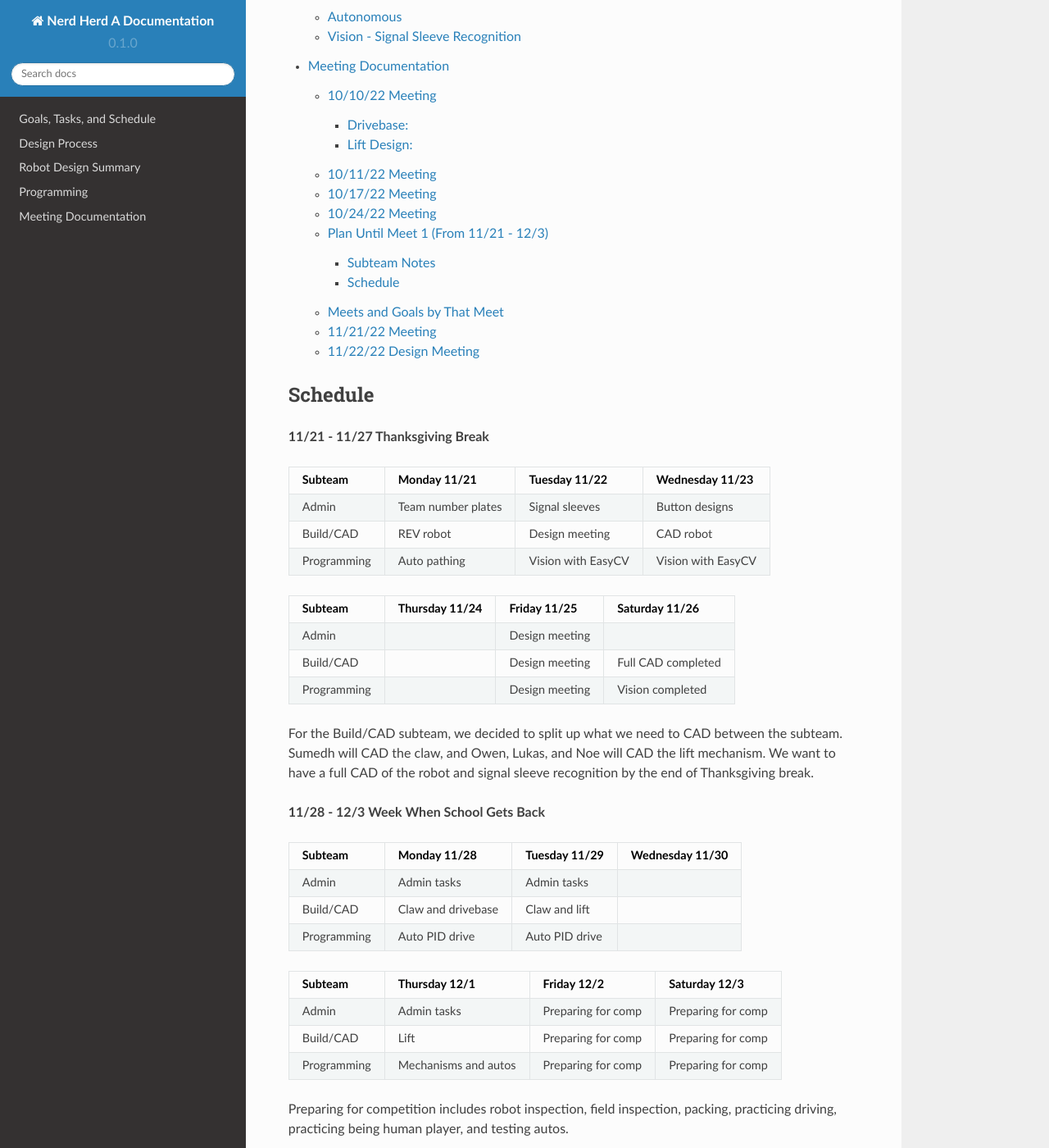
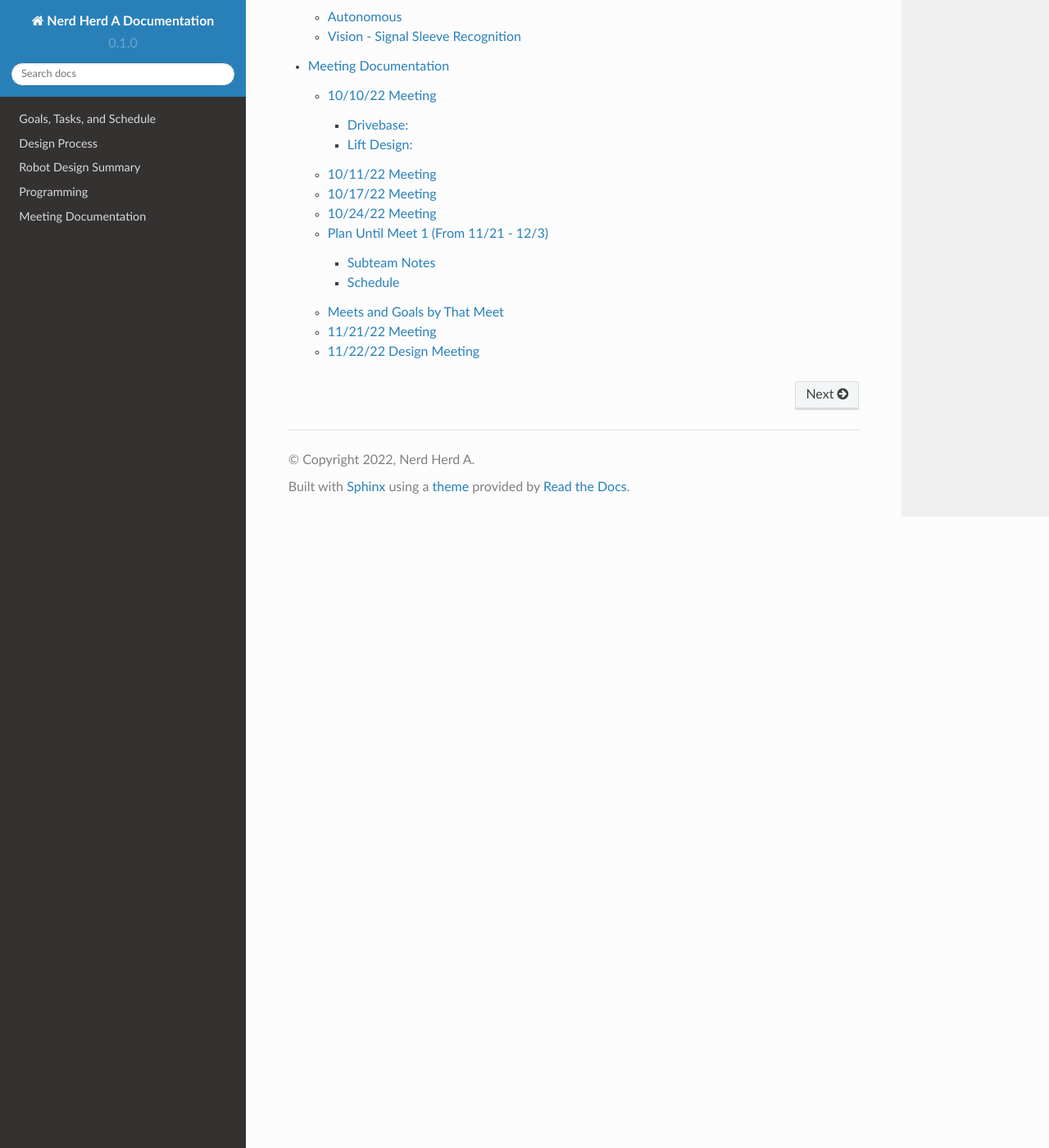
Before and after one commit to samanthac02/FTCDocumentation, a Sphinx documentation site: the page built from docs/source/index.rst, in a window 1280 px wide and 1400 px high, scrolled down 999 px. Shown: the whole window at 82% size. Built offline with Sphinx 7.4.7 and the Read the Docs theme 2.0.0, drawn with Linux system fonts in a browser that asks for light colours; some of the changed text lies outside the part shown.

Commit message:
Update index.rst

```diff
--- a/docs/source/index.rst
+++ b/docs/source/index.rst
@@ -11,95 +11,3 @@ Contents
    robotDesign
    programming
    meetingDocumentation
-
-Schedule
-#####
-
-**11/21 - 11/27 Thanksgiving Break**
-
-+-------------+---------------------+---------------------+---------------------+
-| Subteam     | Monday 11/21        | Tuesday 11/22       | Wednesday 11/23     |
-+=============+=====================+=====================+=====================+
-| Admin       | Team number plates  | Signal sleeves      | Button designs      |
-+-------------+---------------------+---------------------+---------------------+
-| Build/CAD   | REV robot           | Design meeting      | CAD robot           |
-+-------------+---------------------+---------------------+---------------------+
-| Programming | Auto pathing        | Vision with EasyCV  | Vision with EasyCV  |
-+-------------+---------------------+---------------------+---------------------+
-
-+-------------+---------------------+---------------------+---------------------+
-| Subteam     | Thursday 11/24      | Friday 11/25        | Saturday 11/26      |
-+=============+=====================+=====================+=====================+
-| Admin       |                     | Design meeting      |                     |
-+-------------+---------------------+---------------------+---------------------+
-| Build/CAD   |                     | Design meeting      | Full CAD completed  |
-+-------------+---------------------+---------------------+---------------------+
-| Programming |                     | Design meeting      | Vision completed    |
-+-------------+---------------------+---------------------+---------------------+
-
-For the Build/CAD subteam, we decided to split up what we need to CAD between the subteam. Sumedh will CAD the claw, and Owen, Lukas, and Noe will CAD the lift mechanism. We want to have a full CAD of the robot and signal sleeve recognition by the end of Thanksgiving break.
-
-**11/28 - 12/3 Week When School Gets Back**
-
-+-------------+----------------------+---------------------+---------------------+
-| Subteam     | Monday 11/28         | Tuesday 11/29       | Wednesday 11/30     |
-+=============+======================+=====================+=====================+
-| Admin       | Admin tasks          | Admin tasks         |                     |
-+-------------+----------------------+---------------------+---------------------+
-| Build/CAD   | Claw and drivebase   | Claw and lift       |                     |
-+-------------+----------------------+---------------------+---------------------+
-| Programming | Auto PID drive       | Auto PID drive      |                     |
-+-------------+----------------------+---------------------+---------------------+
-
-+-------------+----------------------+---------------------+---------------------+
-| Subteam     | Thursday 12/1        | Friday 12/2         | Saturday 12/3       |
-+=============+======================+=====================+=====================+
-| Admin       | Admin tasks          | Preparing for comp  | Preparing for comp  |
-+-------------+----------------------+---------------------+---------------------+
-| Build/CAD   | Lift                 | Preparing for comp  | Preparing for comp  |
-+-------------+----------------------+---------------------+---------------------+
-| Programming | Mechanisms and autos | Preparing for comp  | Preparing for comp  |
-+-------------+----------------------+---------------------+---------------------+
-
-Preparing for competition includes robot inspection, field inspection, packing, practicing driving, practicing being human player, and testing autos.
-
-Meets and Goals by That Meet
-#####
-
-**Meet 1: Sunday 12/4**
-
-* Autos (parking signal) + signal sleeve
-
-* Consistent terminal, ground, low junction scoring
-
-* Make beacon
-
-* Have mecanum drive
-
-* End game parking
-
-**Meet 2: Sunday 12/18**
-
-* Consistent Autos + with signal sleeve
-
-* Consistent terminal, ground, low, medium junction scoring
-
-* Mecanum drive
-
-* Have beacon
-
-* End game parking
-
-**Meet 3: Sunday 1/8**
-
-* Consistent Autos Parking Signaling
-
-* Consistent scoring for all junctions + terminal
-
-* Beacon to own junction
-
-* Circuit? (the cone in a line thing on the field)
-
-**ILT 4: Sunday 2/19 (Monrovia HS, Monrovia)**
-
-* Good bot
```
